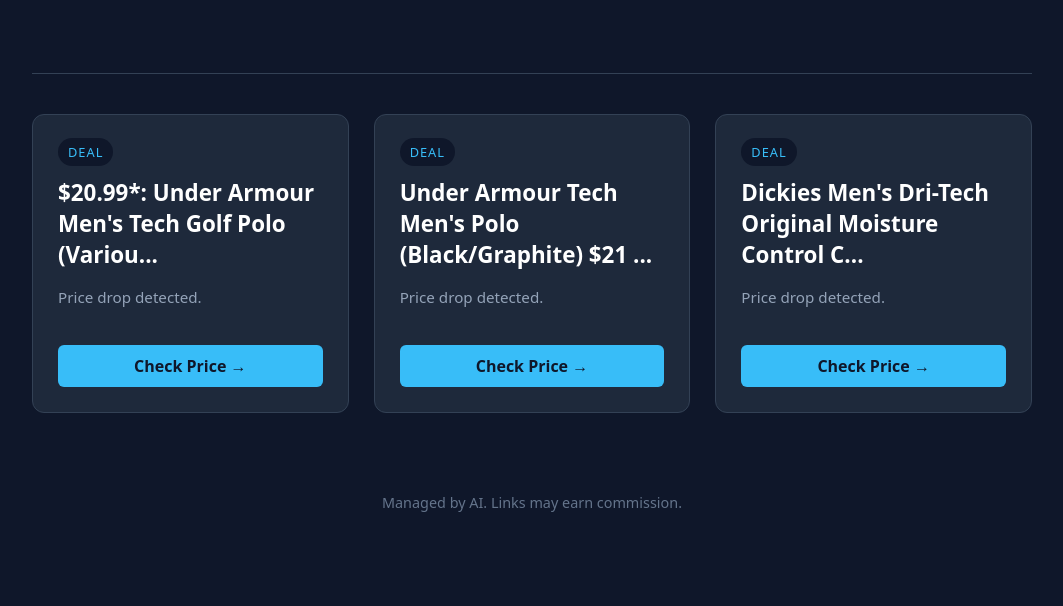
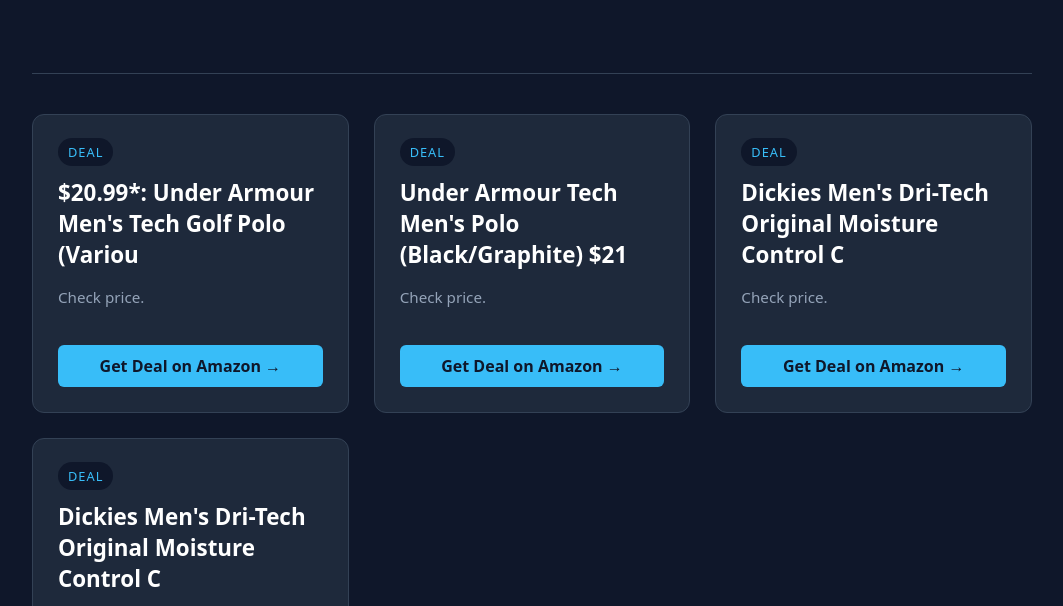
Before and after one commit to michaeldonahue2/circuit-breaker-deals, a plain HTML site: page index.html in a window 1280 px wide. Shown: the part 180-786 px from the top of the page, without its empty margins (108-1171 px from the left). Drawn offline with Linux system fonts and the light colour scheme.

Commit message:
Daily update

```diff
--- a/index.html
+++ b/index.html
@@ -12,7 +12,6 @@
             header { text-align: center; padding: 60px 0; border-bottom: 1px solid #334155; margin-bottom: 40px; }
             h1 { font-size: 3rem; margin: 0; background: linear-gradient(to right, #38bdf8, #818cf8); -webkit-background-clip: text; -webkit-text-fill-color: transparent; }
             .date { color: #94a3b8; margin-top: 10px; }
-
             .grid { display: grid; grid-template-columns: repeat(auto-fit, minmax(300px, 1fr)); gap: 25px; }
             .card { background: var(--card); padding: 25px; border-radius: 12px; border: 1px solid #334155; transition: transform 0.2s; }
             .card:hover { transform: translateY(-5px); border-color: var(--accent); }
@@ -20,7 +19,6 @@
             .headline { font-size: 1.4rem; margin: 15px 0; font-weight: 700; color: white; text-decoration: none; display: block; }
             .why { color: #94a3b8; line-height: 1.6; font-size: 0.95rem; }
             .btn { display: inline-block; margin-top: 20px; background: var(--accent); color: #0f172a; padding: 10px 20px; text-decoration: none; border-radius: 6px; font-weight: bold; width: 100%; text-align: center; box-sizing: border-box; }
-
             footer { text-align: center; margin-top: 80px; color: #64748b; font-size: 0.9rem; }
         </style>
     </head>
@@ -30,33 +28,39 @@
                 <h1>⚡ CircuitBreaker</h1>
                 <p class="date">Fresh Drops for November 21, 2025</p>
             </header>
-
             <div class="grid">
 
         <div class="card">
             <span class="tag">Deal</span>
-            <a href="https://slickdeals.net/f/18843502-20-99-under-armour-men-s-tech-golf-polo-various-colors-at-amazon?utm_source=rss&utm_content=ht&utm_medium=RSS2" class="headline" target="_blank">$20.99*: Under Armour Men's Tech Golf Polo (Variou...</a>
-            <p class="why">Price drop detected.</p>
-            <a href="https://slickdeals.net/f/18843502-20-99-under-armour-men-s-tech-golf-polo-various-colors-at-amazon?utm_source=rss&utm_content=ht&utm_medium=RSS2" class="btn" target="_blank">Check Price &rarr;</a>
+            <a href="/click?sdtrk=product_reviews_link&u2=https%3A%2F%2Fwww.amazon.com%2Fproduct-reviews%2FB01GH5KMWM%2F&tag=circuitbrea0c-20" class="headline" target="_blank">$20.99*: Under Armour Men's Tech Golf Polo (Variou</a>
+            <p class="why">Check price.</p>
+            <a href="/click?sdtrk=product_reviews_link&u2=https%3A%2F%2Fwww.amazon.com%2Fproduct-reviews%2FB01GH5KMWM%2F&tag=circuitbrea0c-20" class="btn" target="_blank">Get Deal on Amazon &rarr;</a>
         </div>
 
         <div class="card">
             <span class="tag">Deal</span>
-            <a href="https://slickdeals.net/f/18843454-under-armour-tech-men-s-polo-black-graphite-21-free-shipping-w-prime-or-on-35?utm_source=rss&utm_content=ht&utm_medium=RSS2" class="headline" target="_blank">Under Armour Tech Men's Polo (Black/Graphite) $21 ...</a>
-            <p class="why">Price drop detected.</p>
-            <a href="https://slickdeals.net/f/18843454-under-armour-tech-men-s-polo-black-graphite-21-free-shipping-w-prime-or-on-35?utm_source=rss&utm_content=ht&utm_medium=RSS2" class="btn" target="_blank">Check Price &rarr;</a>
+            <a href="/click?sdtrk=product_reviews_link&u2=https%3A%2F%2Fwww.amazon.com%2Fproduct-reviews%2FB01GH5KNR6%2F&tag=circuitbrea0c-20" class="headline" target="_blank">Under Armour Tech Men's Polo (Black/Graphite) $21 </a>
+            <p class="why">Check price.</p>
+            <a href="/click?sdtrk=product_reviews_link&u2=https%3A%2F%2Fwww.amazon.com%2Fproduct-reviews%2FB01GH5KNR6%2F&tag=circuitbrea0c-20" class="btn" target="_blank">Get Deal on Amazon &rarr;</a>
         </div>
 
         <div class="card">
             <span class="tag">Deal</span>
-            <a href="https://slickdeals.net/f/18837160-dickies-men-s-dri-tech-original-moisture-control-crew-socks-6-pairs-oatmeal-assorted-large-4-32?utm_source=rss&utm_content=ht&utm_medium=RSS2" class="headline" target="_blank">Dickies Men's Dri-Tech Original Moisture Control C...</a>
-            <p class="why">Price drop detected.</p>
-            <a href="https://slickdeals.net/f/18837160-dickies-men-s-dri-tech-original-moisture-control-crew-socks-6-pairs-oatmeal-assorted-large-4-32?utm_source=rss&utm_content=ht&utm_medium=RSS2" class="btn" target="_blank">Check Price &rarr;</a>
+            <a href="https://slickdeals.net/f/18837160-dickies-men-s-dri-tech-original-moisture-control-crew-socks-6-pairs-oatmeal-assorted-large-4-32?utm_source=rss&utm_content=ht&utm_medium=RSS2" class="headline" target="_blank">Dickies Men's Dri-Tech Original Moisture Control C</a>
+            <p class="why">Check price.</p>
+            <a href="https://slickdeals.net/f/18837160-dickies-men-s-dri-tech-original-moisture-control-crew-socks-6-pairs-oatmeal-assorted-large-4-32?utm_source=rss&utm_content=ht&utm_medium=RSS2" class="btn" target="_blank">Get Deal on Amazon &rarr;</a>
+        </div>
+
+        <div class="card">
+            <span class="tag">Deal</span>
+            <a href="/click?sdtrk=product_reviews_link&u2=https%3A%2F%2Fwww.amazon.com%2Fproduct-reviews%2FB0CTRVYH8D%2F&tag=circuitbrea0c-20" class="headline" target="_blank">Dickies Men's Dri-Tech Original Moisture Control C</a>
+            <p class="why">Check price.</p>
+            <a href="/click?sdtrk=product_reviews_link&u2=https%3A%2F%2Fwww.amazon.com%2Fproduct-reviews%2FB0CTRVYH8D%2F&tag=circuitbrea0c-20" class="btn" target="_blank">Get Deal on Amazon &rarr;</a>
         </div>
 
             </div>
             <footer>
-                <p>Managed by AI. Links may earn commission.</p>
+                <p>Managed by AI. Affiliate links earn support.</p>
             </footer>
         </div>
     </body>
```
